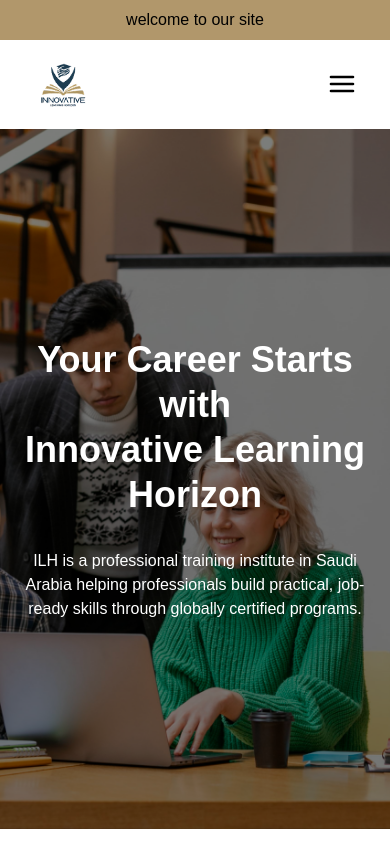
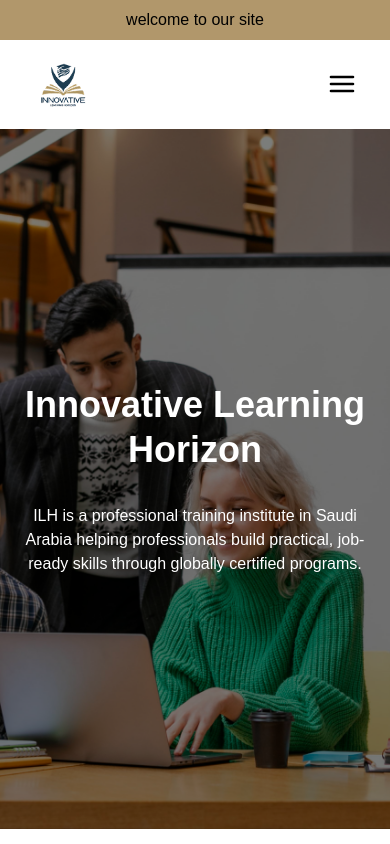
Before and after one commit to shamilshiraz/innovative-learning, a Next.js app: page / in a window 390 px wide. Shown: the top 844 px of the page. Built offline with nearby package versions, Linux system fonts and the light colour scheme.

Commit message:
Responsive text fix in Landing.jsx and design improvements

```diff
--- a/src/components/Landing.jsx
+++ b/src/components/Landing.jsx
@@ -36,7 +36,6 @@
           animate={{ y: 0, opacity: 1 }}
           transition={{ delay: 0.5, duration: 0.8, ease: "easeOut" }}
         >
-          <span className="block">Your Career Starts with</span>
           <span className="block">Innovative Learning Horizon</span>
         </motion.h1>
 
```
